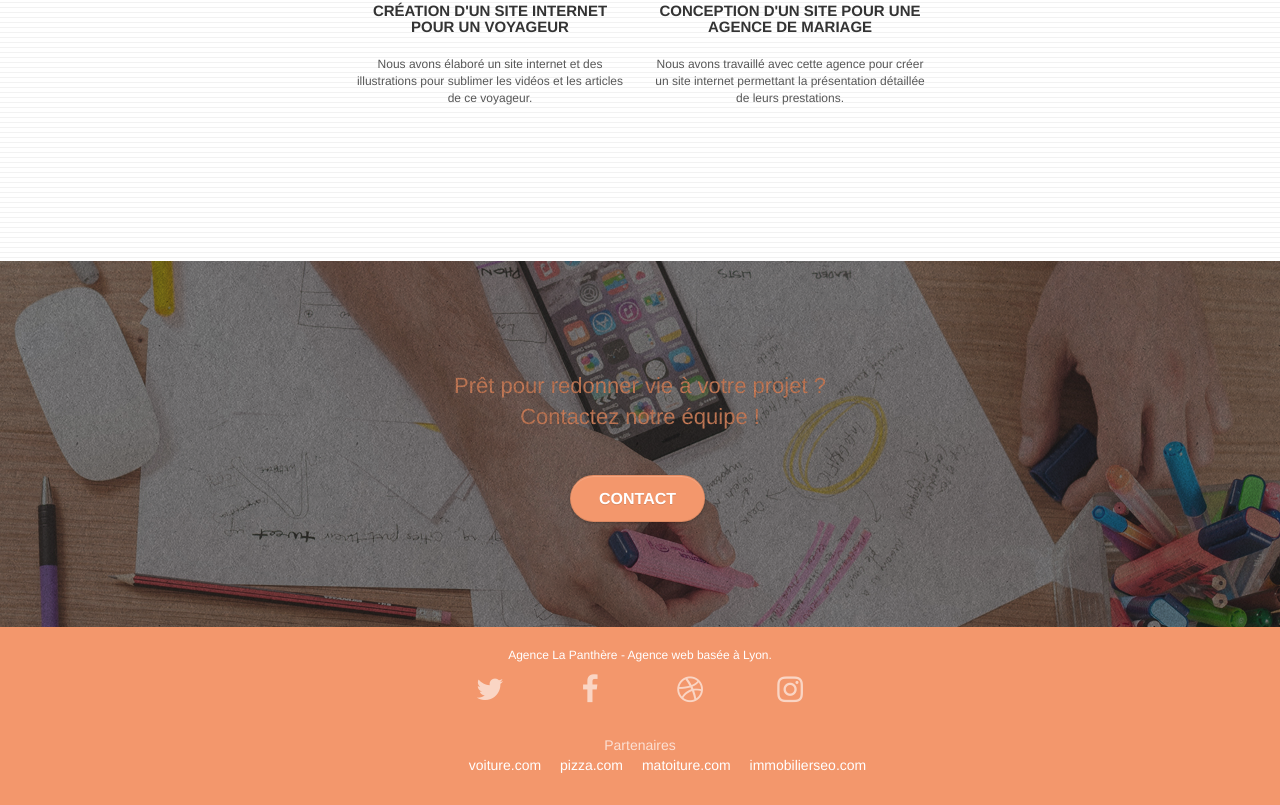
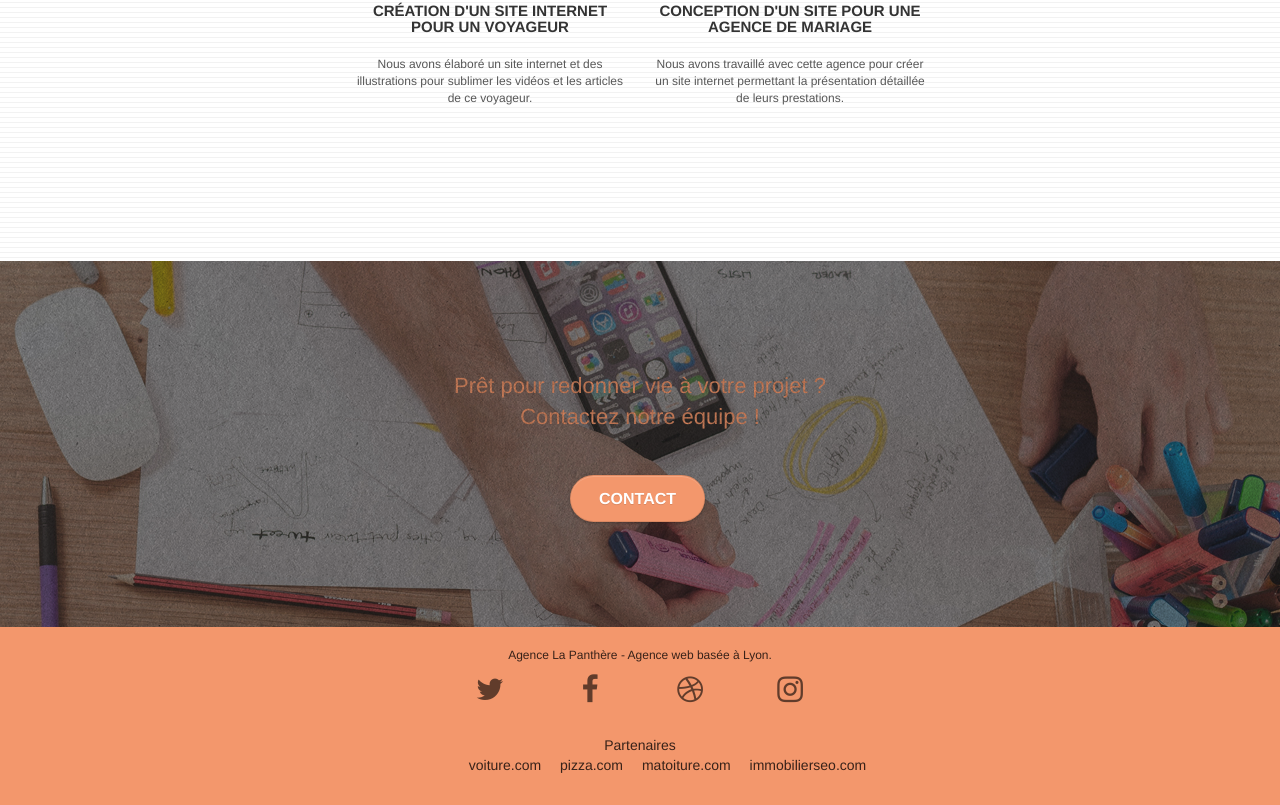
Before and after one commit to studioksd/OCProjet4, a plain HTML site: page index.html in a window 1280 px wide. Shown: the part 2695-3500 px from the top of the page. Drawn offline with Linux system fonts and the light colour scheme.

Commit message:
Modifications contraste

```diff
--- a/index.html
+++ b/index.html
@@ -224,7 +224,7 @@
 	<div class="container bloc-sm">
 		<div class="row">
 			<div class="col-sm-12">
-				<p class="text-center white">
+				<p class="text-center footertxt">
 					Agence La Panthère - Agence web basée à Lyon.<br>
 				</p>
 				<div class="row row-no-gutters social">
@@ -252,40 +252,40 @@
 				</div>
 				<div class="row">
 					<div class="col-md-12 text-center">
-						<div class="voffset">Partenaires</div>
+						<div class="voffset footertxt">Partenaires</div>
 							<ul>
-								<li><a class="white" href="voiture.com">voiture.com</a></li>
-								<li><a class="white" href="pizza.com">pizza.com</a></li>
-								<li><a class="white" href="matoiture.com">matoiture.com</a></li>
-								<li><a class="white" href="immobilierseo.com">immobilierseo.com</a></li>
+								<li><a class="footertxt" href="voiture.com">voiture.com</a></li>
+								<li><a class="footertxt" href="pizza.com">pizza.com</a></li>
+								<li><a class="footertxt" href="matoiture.com">matoiture.com</a></li>
+								<li><a class="footertxt" href="immobilierseo.com">immobilierseo.com</a></li>
 							</ul>
 					</div>
 					<!-- <div class="col-sm-4">
 						Annuaires liste 1
 						<ul>
-							<li><a class="white" href="annuaireagence.com">annuaireagence.com</a></li>
-							<li><a class="white" href="annuaireseo.com">annuaireseo.com</a></li>
-							<li><a class="white" href="annuairemarketing.com">annuairemarketing.com</a></li>
-							<li><a class="white" href="123seoture.com">123seo.com</a></li>
-							<li><a class="white" href="123site.com">123site.com</a></li>
-							<li><a class="white" href="annuairewordpress.com">annuairewordpress.com</a></li>
-							<li><a class="white" href="listeagence.com">listeagence.com</a></li>
-							<li><a class="white" href="meilleuresagencesparis.com">meilleuresagencesparis.com</a></li>
-							<li><a class="white" href="listeseo.com">listeseo.com</a></li>
+							<li><a class="footertxt" href="annuaireagence.com">annuaireagence.com</a></li>
+							<li><a class="footertxt" href="annuaireseo.com">annuaireseo.com</a></li>
+							<li><a class="footertxt" href="annuairemarketing.com">annuairemarketing.com</a></li>
+							<li><a class="footertxt" href="123seoture.com">123seo.com</a></li>
+							<li><a class="footertxt" href="123site.com">123site.com</a></li>
+							<li><a class="footertxt" href="annuairewordpress.com">annuairewordpress.com</a></li>
+							<li><a class="footertxt" href="listeagence.com">listeagence.com</a></li>
+							<li><a class="footertxt" href="meilleuresagencesparis.com">meilleuresagencesparis.com</a></li>
+							<li><a class="footertxt" href="listeseo.com">listeseo.com</a></li>
 						</ul>
 					</div>
 					<div class="col-sm-4">
 						Annuaires liste 2
 						<ul>
-							<li><a class="white" href="betterseo.com">betterseo.com</a></li>
-							<li><a class="white" href="ameliorerseo.com">ameliorerseo.com</a></li>
-							<li><a class="white" href="seojuicelien.com">seojuicelien.com</a></li>
-							<li><a class="white" href="meilleursliens.com">meilleursliens.com</a></li>
-							<li><a class="white" href="liensagogo.com">liensagogo.com</a></li>
-							<li><a class="white" href="backlink.com">backlink.com</a></li>
-							<li><a class="white" href="linkjuiceannuaire.com">linkjuiceannuaire.com</a></li>
-							<li><a class="white" href="remontersurgoogle.com">remontersurgoogle.com</a></li>
-							<li><a class="white" href="vraiseofiable.com">vraiseofiable.com</a></li>
+							<li><a class="footertxt" href="betterseo.com">betterseo.com</a></li>
+							<li><a class="footertxt" href="ameliorerseo.com">ameliorerseo.com</a></li>
+							<li><a class="footertxt" href="seojuicelien.com">seojuicelien.com</a></li>
+							<li><a class="footertxt" href="meilleursliens.com">meilleursliens.com</a></li>
+							<li><a class="footertxt" href="liensagogo.com">liensagogo.com</a></li>
+							<li><a class="footertxt" href="backlink.com">backlink.com</a></li>
+							<li><a class="footertxt" href="linkjuiceannuaire.com">linkjuiceannuaire.com</a></li>
+							<li><a class="footertxt" href="remontersurgoogle.com">remontersurgoogle.com</a></li>
+							<li><a class="footertxt" href="vraiseofiable.com">vraiseofiable.com</a></li>
 						</ul> -->
 					</div>
 				</div>
--- a/style.css
+++ b/style.css
@@ -133,7 +133,7 @@ a:hover {
 .d-bloc h5 a,
 .d-bloc h6 a,
 .d-bloc p a {
-    color: rgba(255, 255, 255, .6);
+    color: rgb(0 0 0 / 60%);
 }
 
 .d-bloc .a-btn:hover,
@@ -743,7 +743,9 @@ h4 {
 .white {
     color: #FFFFFF!important;
 }
-
+.footertxt {
+    color: #382219!important;
+}
 .portfolio-thumb {
     margin-bottom: 24px;
 }
```
